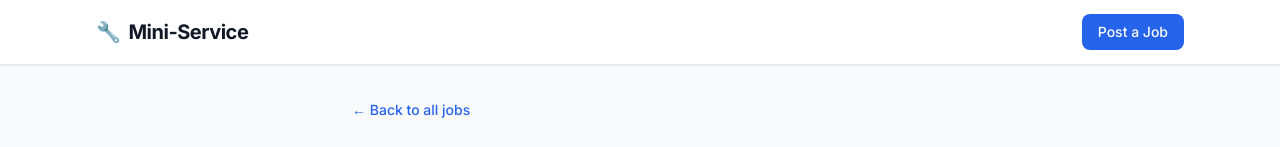
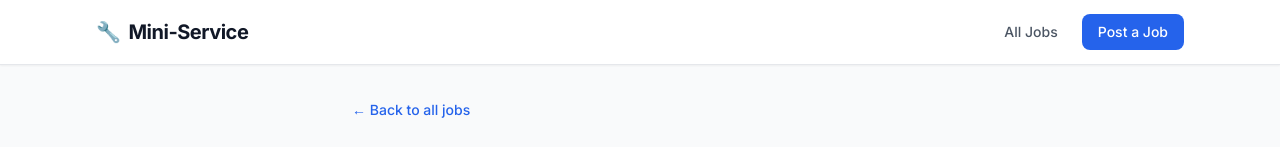
Before and after one commit to injaz89/Mini-Service-Request-Board, a Next.js app in the folder frontend/: page /jobs/new in a window 1280 px wide. Shown: the top 147 px of the page. Built offline with nearby package versions, Linux system fonts and the light colour scheme; no server answers.

Commit message:
feat: implement frontend layout, job listing page, and navigation with loading states

```diff
--- /dev/null
+++ b/frontend/app/components/Navbar.jsx
@@ -0,0 +1,55 @@
+'use client';
+
+import Link from 'next/link';
+import { usePathname } from 'next/navigation';
+
+const NAV_LINKS = [
+  { href: '/', label: 'All Jobs' },
+  { href: '/jobs/new', label: 'Post a Job' },
+];
+
+export default function Navbar() {
+  const pathname = usePathname();
+
+  return (
+    <nav className="bg-white border-b border-gray-200 shadow-sm">
+      <div className="max-w-6xl mx-auto px-4 sm:px-6 lg:px-8">
+        <div className="flex items-center justify-between h-16">
+
+          {/* Brand */}
+          <Link
+            href="/"
+            className="flex items-center gap-2 text-xl font-bold text-gray-900 tracking-tight hover:text-blue-600 transition-colors"
+          >
+            <span className="text-blue-600">🔧</span> Mini-Service
+          </Link>
+
+          {/* Nav links */}
+          <div className="flex items-center gap-2">
+            {NAV_LINKS.map(({ href, label }) => {
+              // Exact match for home, prefix match for others
+              const isActive =
+                href === '/' ? pathname === '/' : pathname.startsWith(href);
+
+              return (
+                <Link
+                  key={href}
+                  href={href}
+                  className={[
+                    'inline-flex items-center px-4 py-2 text-sm font-medium rounded-lg transition-colors',
+                    isActive
+                      ? 'bg-blue-600 text-white hover:bg-blue-700'
+                      : 'text-gray-600 hover:bg-gray-100 hover:text-gray-900',
+                  ].join(' ')}
+                >
+                  {label}
+                </Link>
+              );
+            })}
+          </div>
+
+        </div>
+      </div>
+    </nav>
+  );
+}
--- a/frontend/app/layout.js
+++ b/frontend/app/layout.js
@@ -1,5 +1,5 @@
 import './globals.css';
-import Link from 'next/link';
+import Navbar from './components/Navbar';
 
 export const metadata = {
   title: 'Mini-Service Request Board',
@@ -11,27 +11,7 @@ export default function RootLayout({ children }) {
     <html lang="en">
       <body>
         {/* ── Top Navbar ── */}
-        <nav className="bg-white border-b border-gray-200 shadow-sm">
-          <div className="max-w-6xl mx-auto px-4 sm:px-6 lg:px-8">
-            <div className="flex items-center justify-between h-16">
-              {/* Left: Brand */}
-              <Link
-                href="/"
-                className="flex items-center gap-2 text-xl font-bold text-gray-900 tracking-tight hover:text-blue-600 transition-colors"
-              >
-                <span className="text-blue-600">🔧</span> Mini-Service
-              </Link>
-
-              {/* Right: Nav link */}
-              <Link
-                href="/jobs/new"
-                className="inline-flex items-center px-4 py-2 bg-blue-600 text-white text-sm font-medium rounded-lg hover:bg-blue-700 transition-colors"
-              >
-                Post a Job
-              </Link>
-            </div>
-          </div>
-        </nav>
+        <Navbar />
 
         {/* ── Page Content ── */}
         <main className="max-w-6xl mx-auto px-4 sm:px-6 lg:px-8 py-8">
--- /dev/null
+++ b/frontend/app/loading.js
@@ -0,0 +1,16 @@
+// Next.js automatically renders this while server components are fetching.
+// No 'use client' needed — this is a special file, not a component you import.
+
+export default function Loading() {
+  return (
+    <div className="flex flex-col items-center justify-center min-h-[40vh] gap-4 text-gray-400">
+      {/* Animated spinner */}
+      <div
+        className="w-10 h-10 rounded-full border-4 border-gray-200 border-t-blue-500 animate-spin"
+        role="status"
+        aria-label="Loading"
+      />
+      <p className="text-sm font-medium tracking-wide">Loading jobs…</p>
+    </div>
+  );
+}
--- a/frontend/app/page.js
+++ b/frontend/app/page.js
@@ -26,7 +26,12 @@ export default async function HomePage({ searchParams }) {
     const result = await getAllJobs(category ? { category } : {});
     jobs = result.data || [];
   } catch (err) {
-    error = err.message;
+    // Distinguish a network/connection failure from an API error
+    if (err.message === 'fetch failed' || err.cause?.code === 'ECONNREFUSED') {
+      error = 'Could not load jobs. Is the backend running?';
+    } else {
+      error = err.message || 'Something went wrong loading jobs.';
+    }
   }
 
   return (
@@ -56,8 +61,12 @@ export default async function HomePage({ searchParams }) {
 
       {/* ── Error State ── */}
       {error && (
-        <div className="rounded-lg bg-red-50 border border-red-200 text-red-700 px-4 py-3 text-sm mb-6">
-          Failed to load jobs: {error}
+        <div className="rounded-lg bg-red-50 border border-red-200 text-red-700 px-4 py-4 text-sm mb-6 flex items-start gap-3">
+          <span className="text-lg leading-none mt-0.5">⚠️</span>
+          <div>
+            <p className="font-semibold mb-0.5">Failed to load jobs</p>
+            <p className="text-red-600">{error}</p>
+          </div>
         </div>
       )}
 
@@ -71,12 +80,14 @@ export default async function HomePage({ searchParams }) {
 
       {/* ── Job Cards Grid ── */}
       {jobs.length > 0 && (
-        <div className="grid grid-cols-1 sm:grid-cols-2 lg:grid-cols-3 gap-4">
+        <div className="grid grid-cols-1 sm:grid-cols-2 lg:grid-cols-3 gap-5">
           {jobs.map((job) => (
             <Link
               key={job._id}
               href={`/jobs/${job._id}`}
-              className="block bg-white rounded-xl border border-gray-200 p-5 hover:shadow-md hover:border-blue-300 transition-all"
+              className="flex flex-col bg-white rounded-xl border border-gray-200 p-5
+                         hover:shadow-lg hover:border-blue-300 hover:-translate-y-0.5
+                         transition-all duration-200 ease-in-out"
             >
               {/* Title */}
               <h2 className="text-base font-semibold text-gray-900 mb-2 line-clamp-2">
```
Also changed, not shown: 1 other file (tests, documents, lock files or other folders).
